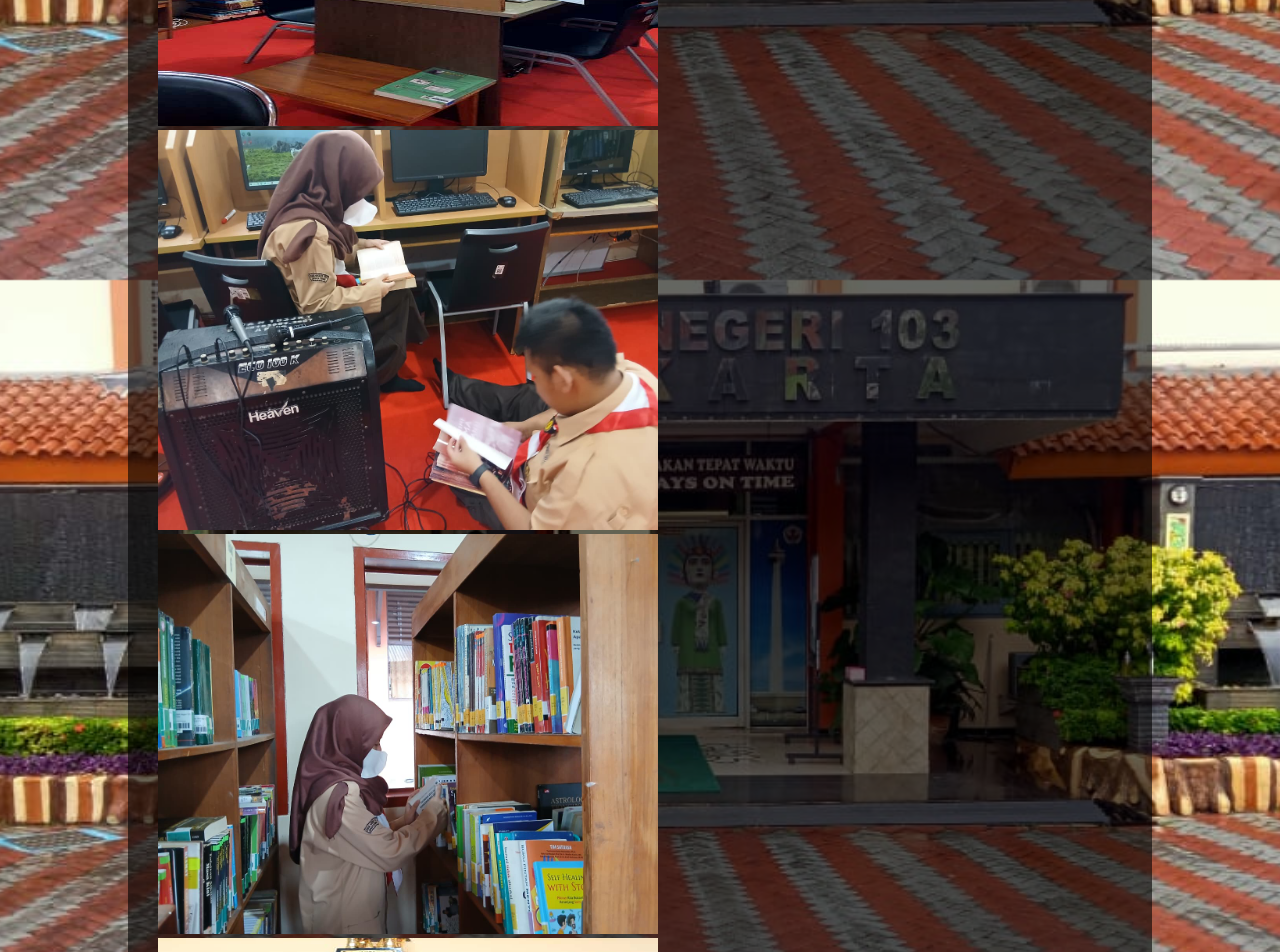
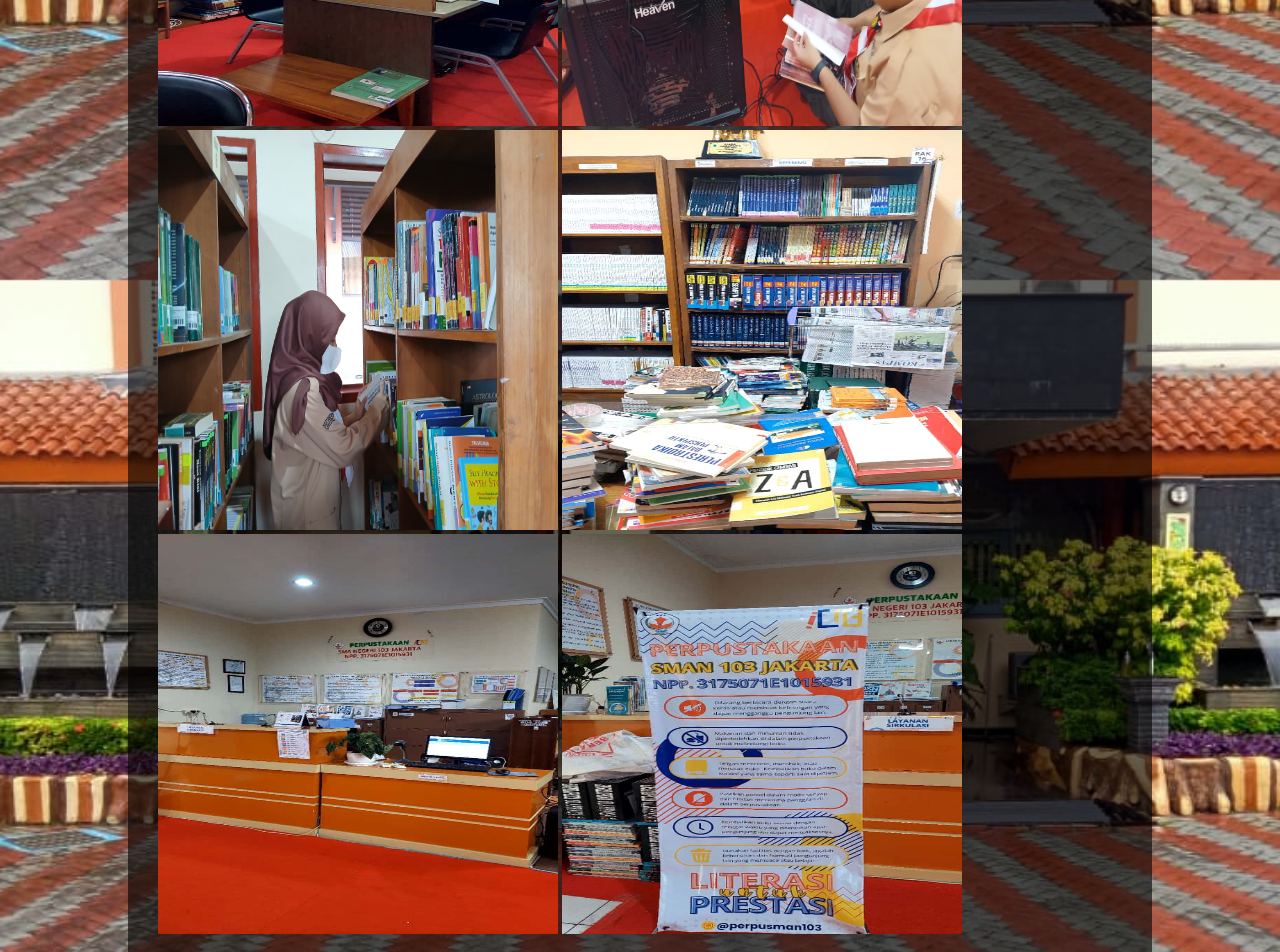
Before and after one commit to Elobster3000/sma103-library, a plain HTML site: page dokumentasi.html in a window 1280 px wide. Shown: the part 520-1472 px from the top of the page. Drawn offline with nearby package versions, Linux system fonts and the light colour scheme.

Commit message:
Fix HTML structure and update image sizes
Updated image dimensions and corrected HTML structure.

```diff
--- a/dokumentasi.html
+++ b/dokumentasi.html
@@ -33,12 +33,12 @@
     <main>
       <h2>Galeri Fasilitas</h2>
       <div class="gallery">
-        <img src="images/dok7.jpg" alt="Kegiatan 1" width=500px; height=400px;>
-        <img src="images/dok2.jpg" alt="Kegiatan 2" width=500px; height=400px;>
-        <img src="images/dok3.jpg" alt="Kegiatan 3" width=500px; height=400px;>
-        <img src="images/dok8.jpg" alt="Kegiatan 4" width=500px; height=400px;>
-        <img src="images/dok9.jpg" alt="Kegiatan 5" width=500px; height=400px;>
-        <img src="images/dok10.jpg" alt="Kegiatan 6" width=500px; height=400px;>
+        <img src="images/dok7.jpg" alt="Kegiatan 1" width=400px; height=400px;>
+        <img src="images/dok2.jpg" alt="Kegiatan 2" width=400px; height=400px;>
+        <img src="images/dok3.jpg" alt="Kegiatan 3" width=400px; height=400px;>
+        <img src="images/dok8.jpg" alt="Kegiatan 4" width=400px; height=400px;>
+        <img src="images/dok9.jpg" alt="Kegiatan 5" width=400px; height=400px;>
+        <img src="images/dok10.jpg" alt="Kegiatan 6" width=400px; height=400px;>
       </div>
     </main>
 
```
